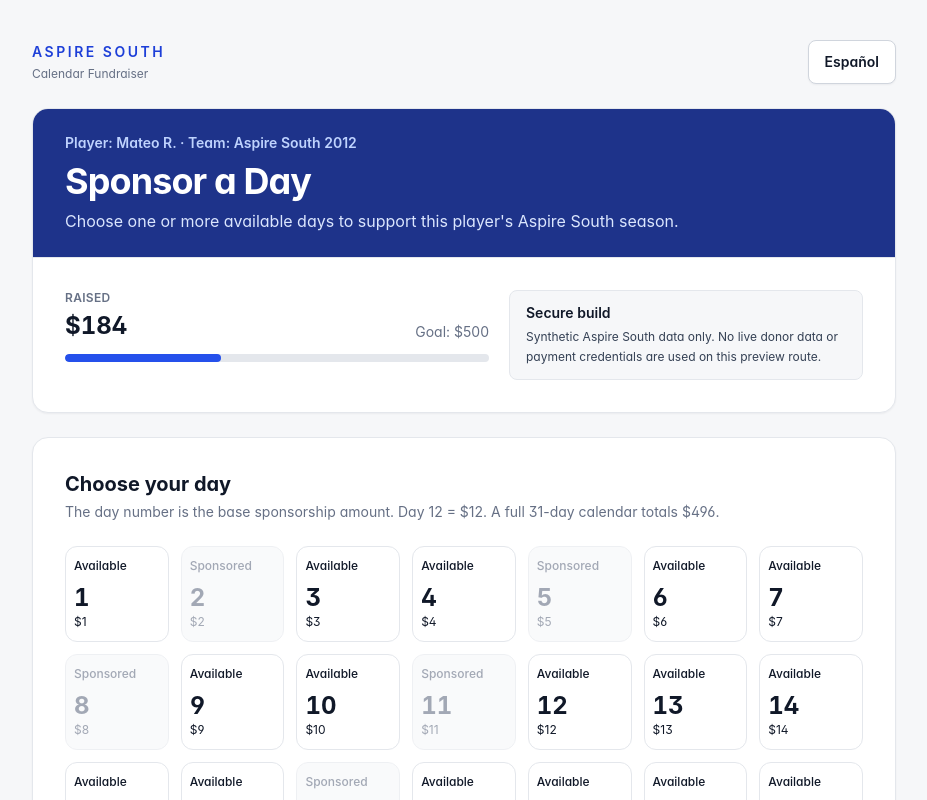
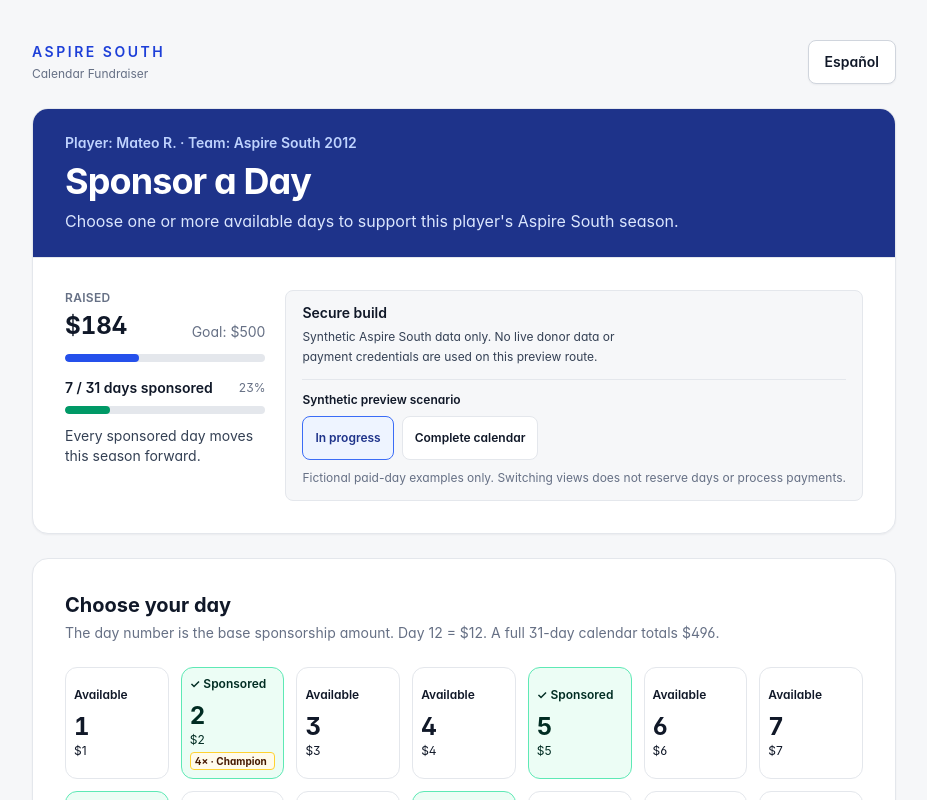
Before and after one commit to Aspirefutbol/aspire-raffle-hub, a Next.js app: page /calendar/aspire-south in a window 1280 px wide. Shown: the top 800 px of the page, without its empty margins (176-1103 px from the left). Built offline with nearby package versions, Linux system fonts and the light colour scheme.

Commit message:
feat(calendar): celebratory sponsored tiles, impact badges, bilingual milestones and completion demo

```diff
--- a/components/calendar/aspire-south-calendar-preview.tsx
+++ b/components/calendar/aspire-south-calendar-preview.tsx
@@ -8,6 +8,7 @@ import {
 } from "@/lib/calendar/pricing";
 import {
   aspireSouthSyntheticPreview,
+  completeSyntheticCalendar,
   syntheticCalendarProgress,
 } from "@/lib/calendar/synthetic-preview";
 
@@ -30,6 +31,18 @@ const copy = {
     available: "Available",
     sponsored: "Sponsored",
     selected: "Selected",
+    daysFunded: "days sponsored",
+    milestoneStart: "Every sponsored day moves this season forward.",
+    milestoneFirst: "First milestone reached — the calendar is gaining momentum!",
+    milestoneHalf: "Halfway there — thank you for building this together!",
+    milestoneFinal: "Final stretch — the calendar is nearly complete!",
+    calendarComplete: "Calendar Complete!",
+    completionMessage: "All 31 days are sponsored. Thank you for showing up for this player!",
+    impactBadge: "Extra Impact",
+    scenario: "Synthetic preview scenario",
+    scenarioPartial: "In progress",
+    scenarioFull: "Complete calendar",
+    scenarioHelp: "Fictional paid-day examples only. Switching views does not reserve days or process payments.",
     choose: "Choose your day",
     hint: "The day number is the base sponsorship amount. Day 12 = $12. A full 31-day calendar totals $496.",
     impactTitle: "Choose your impact",
@@ -70,6 +83,18 @@ const copy = {
     available: "Disponible",
     sponsored: "Patrocinado",
     selected: "Seleccionado",
+    daysFunded: "días patrocinados",
+    milestoneStart: "Cada día patrocinado impulsa esta temporada.",
+    milestoneFirst: "¡Primera meta alcanzada! El calendario está tomando impulso.",
+    milestoneHalf: "¡Llegamos a la mitad! Gracias por construir esto juntos.",
+    milestoneFinal: "¡Última etapa! El calendario está casi completo.",
+    calendarComplete: "¡Calendario completo!",
+    completionMessage: "Los 31 días están patrocinados. ¡Gracias por apoyar a este jugador!",
+    impactBadge: "Impacto extra",
+    scenario: "Escenario de vista previa ficticia",
+    scenarioPartial: "En progreso",
+    scenarioFull: "Calendario completo",
+    scenarioHelp: "Ejemplos ficticios de días pagados. Cambiar la vista no reserva días ni procesa pagos.",
     choose: "Elige tu día",
     hint: "El número del día es la cantidad base del patrocinio. Día 12 = $12. El calendario completo suma $496.",
     impactTitle: "Elige tu impacto",
@@ -103,18 +128,44 @@ const copy = {
 } as const;
 
 const preview = aspireSouthSyntheticPreview;
-const progress = syntheticCalendarProgress(preview.paidDays, preview.goalCents);
-const sponsoredDays = progress.sponsoredDays;
+const completePreviewDays = completeSyntheticCalendar(preview.paidDays);
 
 export function AspireSouthCalendarPreview() {
   const [language, setLanguage] = useState<Language>("en");
+  const [scenario, setScenario] = useState<"partial" | "complete">("partial");
   const [step, setStep] = useState<Step>("calendar");
   const [selected, setSelected] = useState<number[]>([]);
   const [multiplier, setMultiplier] = useState<CalendarMultiplier>(1);
   const [supporter, setSupporter] = useState({ name: "", email: "", phone: "" });
   const [error, setError] = useState("");
   const t = copy[language];
+  const progress = useMemo(
+    () => syntheticCalendarProgress(
+      scenario === "complete" ? completePreviewDays : preview.paidDays,
+      preview.goalCents,
+    ),
+    [scenario],
+  );
+  const sponsoredDays = progress.sponsoredDays;
   const quote = useMemo(() => calendarImpactQuote(selected, multiplier), [selected, multiplier]);
+  const milestone = progress.sponsoredCount >= 24
+    ? t.milestoneFinal
+    : progress.sponsoredCount >= 16
+      ? t.milestoneHalf
+      : progress.sponsoredCount >= 8
+        ? t.milestoneFirst
+        : t.milestoneStart;
+
+  function showScenario(next: "partial" | "complete") {
+    setScenario(next);
+    // The preview is never a checkout or payment system. Reset unsent fields
+    // when changing fictional paid-day examples, so no stale selection is shown.
+    setSelected([]);
+    setMultiplier(1);
+    setSupporter({ name: "", email: "", phone: "" });
+    setError("");
+    setStep("calendar");
+  }
 
   function money(cents: number) {
     return "$" + (cents / 100).toFixed(0);
@@ -192,13 +243,60 @@ export function AspireSouthCalendarPreview() {
                 </div>
                 <p className="text-sm text-muted">{t.goal}: {money(preview.goalCents)}</p>
               </div>
-              <div className="mt-3 h-2 overflow-hidden rounded-full bg-line">
+              <div
+                className="mt-3 h-2 overflow-hidden rounded-full bg-line"
+                role="progressbar"
+                aria-label={t.raised}
+                aria-valuemin={0}
+                aria-valuemax={100}
+                aria-valuenow={Math.round(progress.percentOfGoal)}
+              >
                 <div className="h-full rounded-full bg-brand-600" style={{ width: `${progress.percentOfGoal}%` }} />
               </div>
+              <div className="mt-4 flex items-center justify-between gap-3">
+                <p data-testid="sponsored-day-progress" className="text-sm font-semibold text-ink">
+                  {progress.sponsoredCount} / 31 {t.daysFunded}
+                </p>
+                <p className="text-xs text-muted">{Math.round(progress.dayCompletionPercent)}%</p>
+              </div>
+              <div
+                className="mt-2 h-2 overflow-hidden rounded-full bg-line"
+                role="progressbar"
+                aria-label={t.daysFunded}
+                aria-valuemin={0}
+                aria-valuemax={31}
+                aria-valuenow={progress.sponsoredCount}
+              >
+                <div className="h-full rounded-full bg-emerald-600 transition-[width]" style={{ width: `${progress.dayCompletionPercent}%` }} />
+              </div>
+              {progress.isComplete ? (
+                <div data-testid="calendar-complete" role="status" className="mt-4 rounded-card border border-emerald-300 bg-emerald-50 px-4 py-3 text-emerald-950">
+                  <p className="font-bold">✓ {t.calendarComplete}</p>
+                  <p className="mt-1 text-sm">{t.completionMessage}</p>
+                </div>
+              ) : (
+                <p data-testid="calendar-milestone" className="mt-3 text-sm text-ink-soft">{milestone}</p>
+              )}
             </div>
             <div className="rounded-control border border-line bg-canvas px-4 py-3 text-sm text-ink-soft">
               <p className="font-semibold text-ink">{t.secure}</p>
               <p className="mt-1 max-w-xs text-xs leading-5">{t.secureBody}</p>
+              <div className="mt-3 border-t border-line pt-3">
+                <p className="text-xs font-semibold text-ink">{t.scenario}</p>
+                <div className="mt-2 flex flex-wrap gap-2">
+                  <button type="button" data-testid="scenario-partial" aria-pressed={scenario === "partial"}
+                    onClick={() => showScenario("partial")}
+                    className={`min-h-11 rounded-control border px-3 text-xs font-semibold ${scenario === "partial" ? "border-brand-500 bg-brand-50 text-brand-900" : "border-line bg-surface text-ink"}`}>
+                    {t.scenarioPartial}
+                  </button>
+                  <button type="button" data-testid="scenario-complete" aria-pressed={scenario === "complete"}
+                    onClick={() => showScenario("complete")}
+                    className={`min-h-11 rounded-control border px-3 text-xs font-semibold ${scenario === "complete" ? "border-brand-500 bg-brand-50 text-brand-900" : "border-line bg-surface text-ink"}`}>
+                    {t.scenarioFull}
+                  </button>
+                </div>
+                <p className="mt-2 text-xs leading-5 text-muted">{t.scenarioHelp}</p>
+              </div>
             </div>
           </div>
         </section>
@@ -208,15 +306,21 @@ export function AspireSouthCalendarPreview() {
             <h2 className="text-xl font-bold text-ink">{t.choose}</h2>
             <p className="mt-1 text-sm text-muted">{t.hint}</p>
 
-            <div className="mt-6 grid grid-cols-4 gap-2 sm:grid-cols-7 sm:gap-3">
+            <div className="mt-6 grid grid-cols-3 gap-2 min-[360px]:grid-cols-4 sm:grid-cols-7 sm:gap-3">
               {allCalendarDays().map((day) => {
                 const isSponsored = sponsoredDays.has(day);
+                const paidMultiplier = progress.paidMultiplierByDay.get(day);
+                const impactLabel = isSponsored && paidMultiplier && paidMultiplier > 1
+                  ? paidMultiplier >= 4
+                    ? `${paidMultiplier}× · ${multiplierLabels[language][paidMultiplier]}`
+                    : `${paidMultiplier}× · ${t.impactBadge}`
+                  : null;
                 const isSelected = selected.includes(day);
                 return (
                   <button
                     key={day}
                     data-testid={`calendar-day-${day}`}
-                    aria-label={`${t.day} ${day}, ${day}, ${isSponsored ? t.sponsored : isSelected ? t.selected : t.available}`}
+                    aria-label={`${t.day} ${day}, ${day}, ${isSponsored ? t.sponsored : isSelected ? t.selected : t.available}${impactLabel ? `, ${impactLabel}` : ""}`}
                     type="button"
                     disabled={isSponsored}
                     onClick={() => toggleDay(day)}
@@ -224,17 +328,23 @@ export function AspireSouthCalendarPreview() {
                     className={[
                       "min-h-20 rounded-card border p-2 text-left transition sm:min-h-24",
                       isSponsored
-                        ? "cursor-not-allowed border-line bg-canvas text-muted opacity-60"
+                        ? "cursor-not-allowed border-emerald-300 bg-emerald-50 text-emerald-950"
                         : isSelected
                           ? "border-brand-400 bg-brand-50 text-brand-900 ring-2 ring-brand-200"
                           : "border-line bg-surface text-ink hover:border-brand-300 hover:bg-brand-50/40",
                     ].join(" ")}
                   >
-                    <span className="block text-xs font-medium">
+                    <span className="block break-words text-[10px] font-semibold leading-4 sm:text-xs">
+                      {isSponsored && <span aria-hidden="true">✓ </span>}
                       {isSponsored ? t.sponsored : isSelected ? t.selected : t.available}
                     </span>
                     <span className="mt-2 block text-2xl font-bold tabular">{day}</span>
                     <span className="block text-xs">{"$" + day}</span>
+                    {impactLabel && (
+                      <span data-testid={`day-impact-${day}`} className="mt-1 block break-words rounded border border-amber-300 bg-amber-50 px-1 py-0.5 text-[10px] font-bold leading-3 text-amber-950">
+                        {impactLabel}
+                      </span>
+                    )}
                   </button>
                 );
               })}
```
